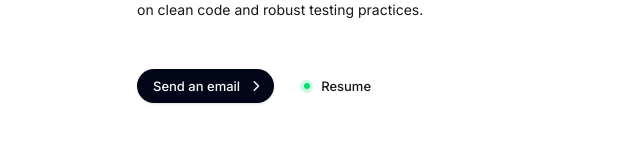
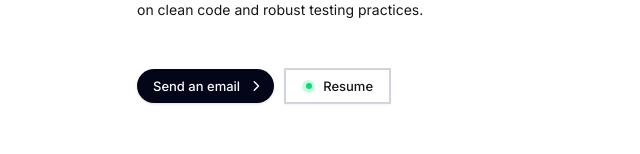
Before and after one commit to Mohamed-apdi/mohamed-abdifitah, a Next.js app: page / in a window 1280 px wide. Shown: the part 334-488 px from the top of the page, without its empty margins (319-959 px from the left). Built offline with nearby package versions, Linux system fonts and the light colour scheme.

Commit message:
Add proper button styling to Resume button with border and hover effects

```diff
--- a/app/page.tsx
+++ b/app/page.tsx
@@ -144,8 +144,8 @@ function CTAButtons({ isLoaded }: { isLoaded: boolean }) {
         </svg>
       </Button>
       <Button
-        variant="ghost"
-        className="w-full sm:w-auto gap-2 justify-center sm:justify-start"
+        variant="outline"
+        className="w-full sm:w-auto gap-2 justify-center sm:justify-start border-2 border-gray-300 dark:border-gray-600 hover:border-gray-400 dark:hover:border-gray-500 bg-white dark:bg-gray-800 hover:bg-gray-50 dark:hover:bg-gray-700 transition-all duration-200"
         onClick={() => {
           window.open('/mohamed-abdifitah/Mohamed Resume 2025 07.10.25.pdf', '_blank');
         }}
@@ -153,7 +153,7 @@ function CTAButtons({ isLoaded }: { isLoaded: boolean }) {
         <span className="h-[13px] w-[13px] rounded-full bg-[#05df7233] flex items-center justify-center overflow-hidden">
           <span className="h-1.5 w-1.5 rounded-full bg-[#05df72] animate-scale-in" />
         </span>
-        <span className="text-[13px] leading-5 text-neutral-900 dark:text-gray-100">Resume</span>
+        <span className="text-[13px] leading-5 font-medium text-neutral-900 dark:text-gray-100">Resume</span>
       </Button>
     </div>
   )
```
